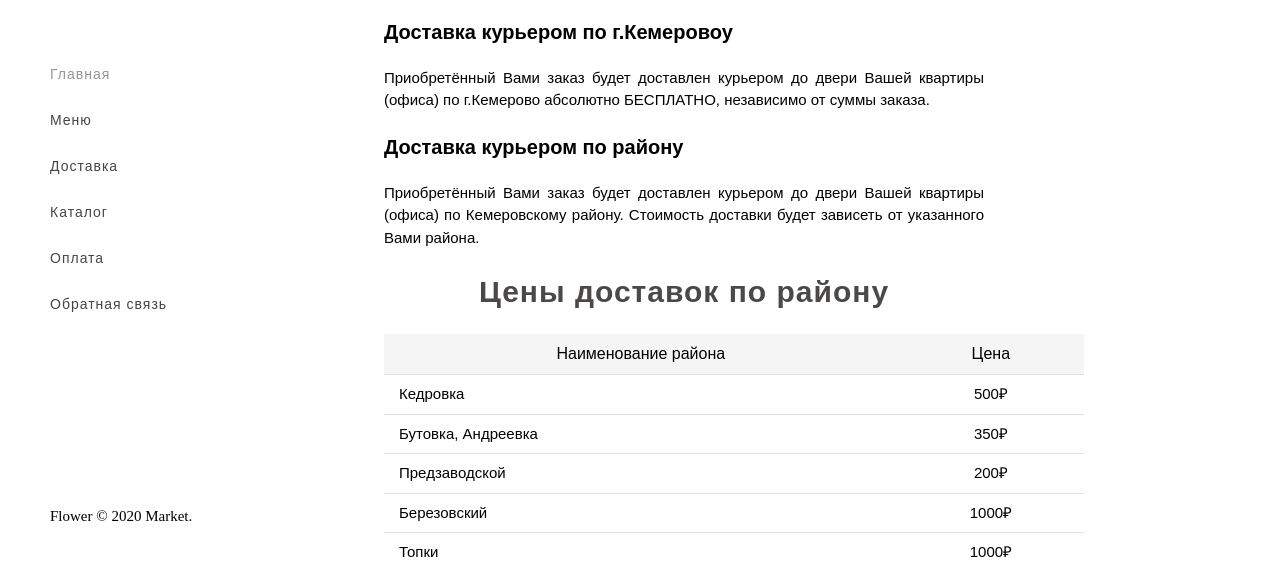
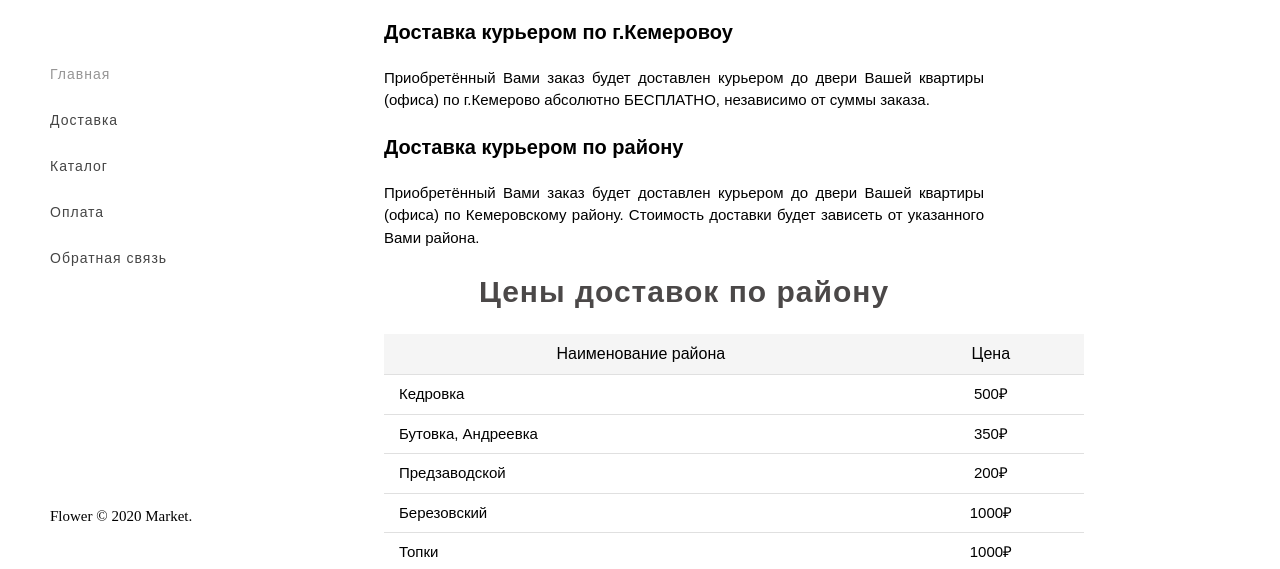
Before and after one commit to RenniQ/MDK2.1, a plain HTML site: page magnetic/доставка.html in a window 1280 px wide. Shown: the part 226-795 px from the top of the page. Drawn offline with Linux system fonts and the light colour scheme; a web font is replaced by a local one.

Commit message:
Fixed url's menu

```diff
--- a/magnetic/доставка.html
+++ b/magnetic/доставка.html
@@ -9,17 +9,16 @@
 <body>
 	<header>
 		<div class="logo">
-			<a href="index.html"><img src="img/logo.png" title="Magnetic" alt="Magnetic"/></a>
+			<a href="index.html"><img src="img/logo.png" title="Лого магазина" alt="Лого магазина"/></a>
 		</div><!-- end logo -->
 
 		<div id="menu_icon"></div>
 		<nav>
 			<ul>
 				<li><a href="index.html" class="selected">Главная</a></li>
-				<li><a href="#">Меню</a></li>
-				<li><a href="#">Доставка</a></li>
-				<li><a href="#">Каталог</a></li>
-				<li><a href="contact.html">Оплата</a></li>
+				<li><a href="доставка.html">Доставка</a></li>
+				<li><a href="catalog.html">Каталог</a></li>
+				<li><a href="оплата.html">Оплата</a></li>
 				<li><a href="contact.html">Обратная связь</a></li>
 			</ul>
 		</nav><!-- end navigation menu -->
```
Also changed, not shown: magnetic/catalog.html (+3 -4 lines), magnetic/оплата.html (+4 -5 lines).
